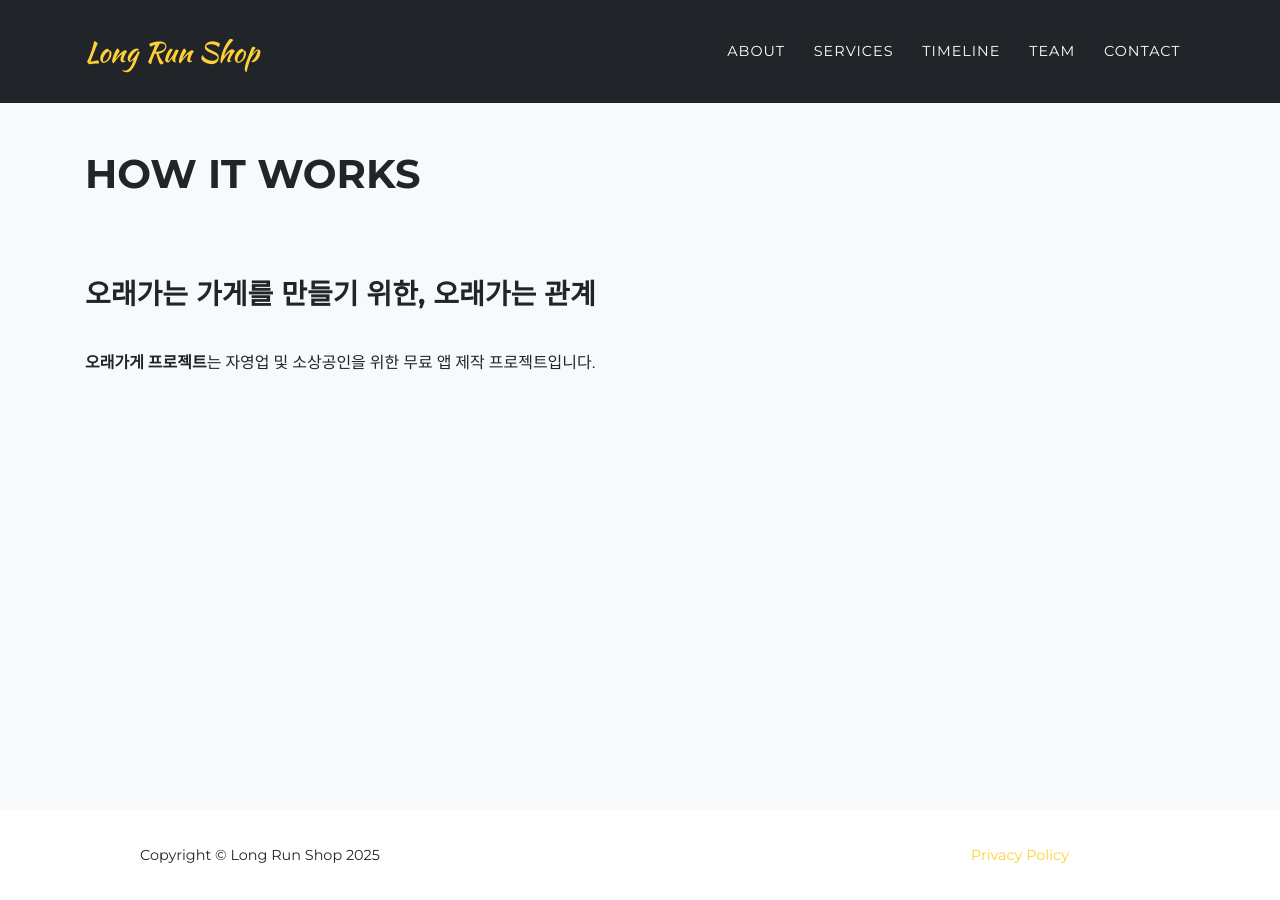
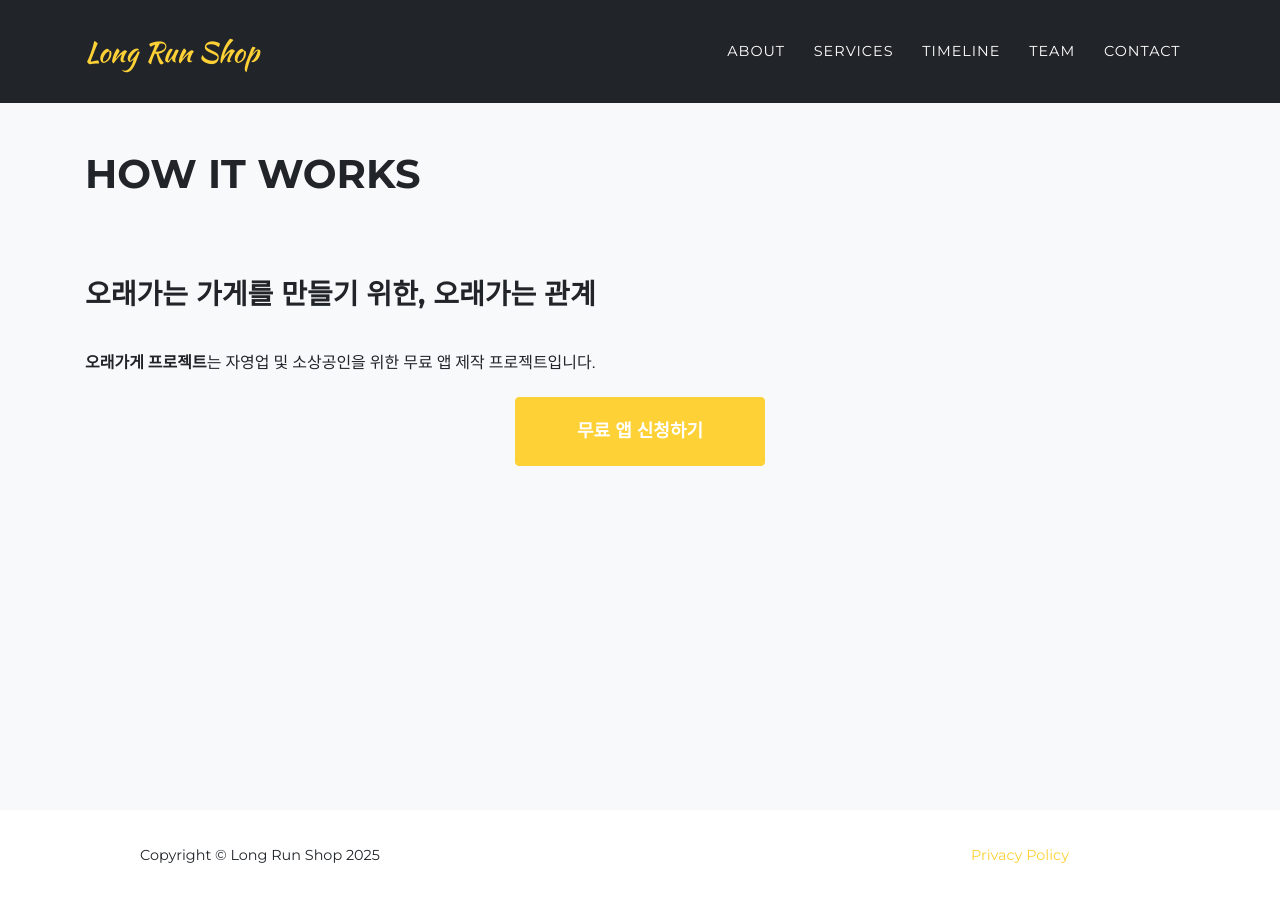
Before and after one commit to WowPeter/long-run-shop, a Jekyll site: the page built from how-it-works.md, in a window 1280 px wide. Built offline with Jekyll 4.4.1, drawn with Linux system fonts in a browser that asks for light colours; some web fonts are replaced.

Commit message:
- feat: how it works 작업

```diff
--- a/how-it-works.md
+++ b/how-it-works.md
@@ -9,3 +9,7 @@ background: grey
 ### 오래가는 가게를 만들기 위한, 오래가는 관계
 <br>
 **오래가게 프로젝트**는 자영업 및 소상공인을 위한 무료 앱 제작 프로젝트입니다.
+
+<div class="col-lg-12 text-center">
+    <a class="btn btn-primary btn-xl text-uppercase js-scroll-trigger" style="width: 250px;" href="https://forms.gle/D4HUKKyKvB5JuoAh7" target="_blank">무료 앱 신청하기</a>
+</div>
```
